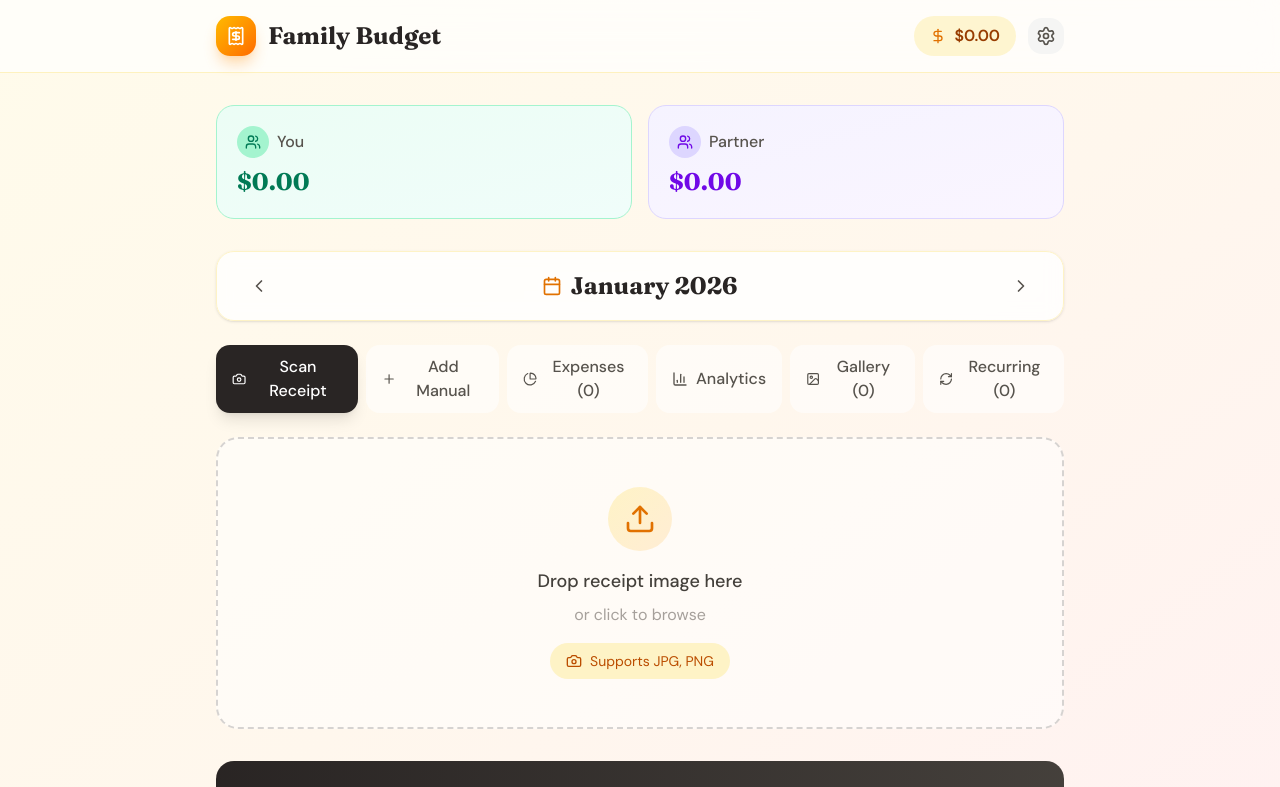
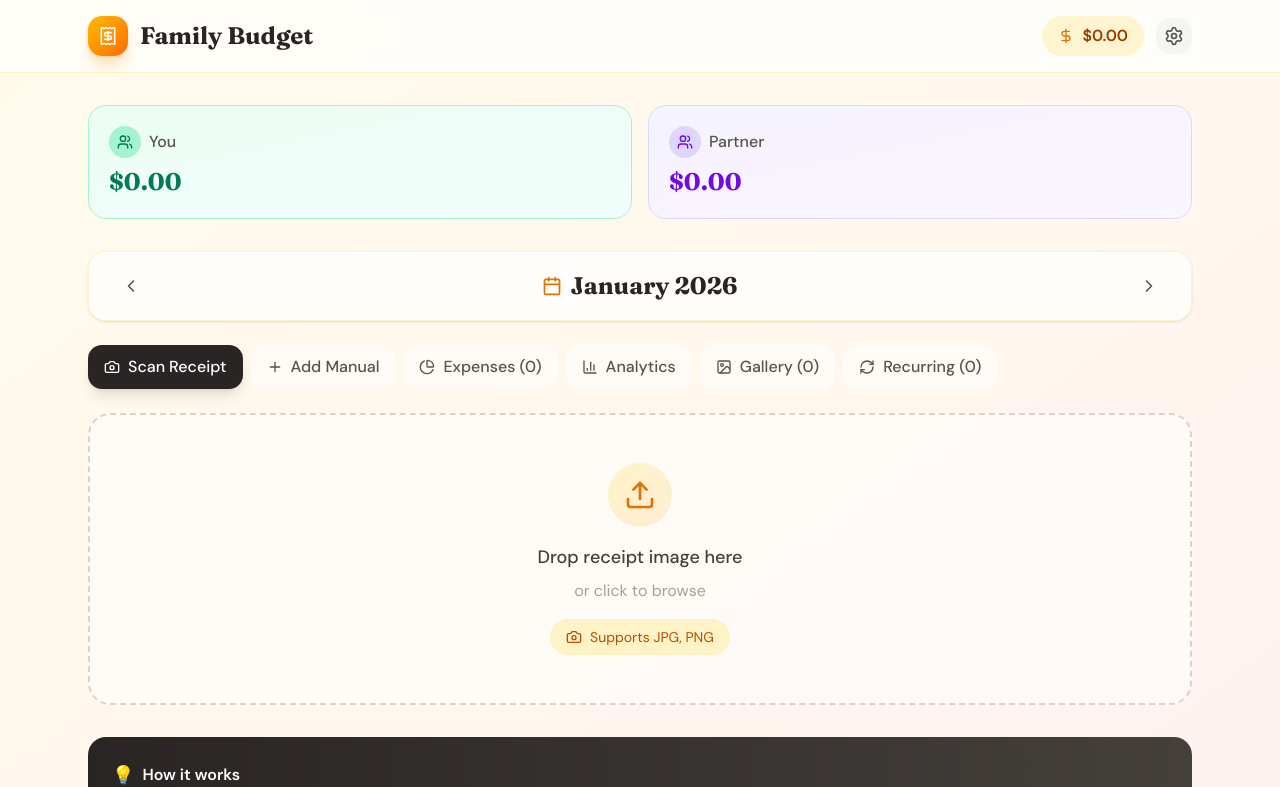
Before and after one commit to zhugejun/family-budget, a Next.js app: page /dashboard in a window 1280 px wide. Shown: the top 787 px of the page. Built offline with nearby package versions, Linux system fonts and the light colour scheme; no server answers.

Commit message:
make container wider

```diff
--- a/app/dashboard/page.tsx
+++ b/app/dashboard/page.tsx
@@ -306,7 +306,7 @@
     <div className='min-h-screen bg-gradient-to-br from-amber-50 via-orange-50 to-rose-50'>
       {/* Header */}
       <header className='bg-white/70 backdrop-blur-lg border-b border-amber-200/50 sticky top-0 z-50'>
-        <div className='max-w-4xl mx-auto px-6 py-4'>
+        <div className='max-w-6xl mx-auto px-6 py-4'>
           <div className='flex items-center justify-between'>
             <div className='flex items-center gap-3'>
               <div className='w-10 h-10 bg-gradient-to-br from-amber-400 to-orange-500 rounded-xl flex items-center justify-center shadow-lg shadow-orange-200'>
@@ -351,7 +351,7 @@
         </div>
       </header>
 
-      <main className='max-w-4xl mx-auto px-6 py-8'>
+      <main className='max-w-6xl mx-auto px-6 py-8'>
         {/* Summary Cards */}
         <div className='grid grid-cols-2 gap-4 mb-8'>
           {FAMILY_MEMBERS.map((member, idx) => (
```
